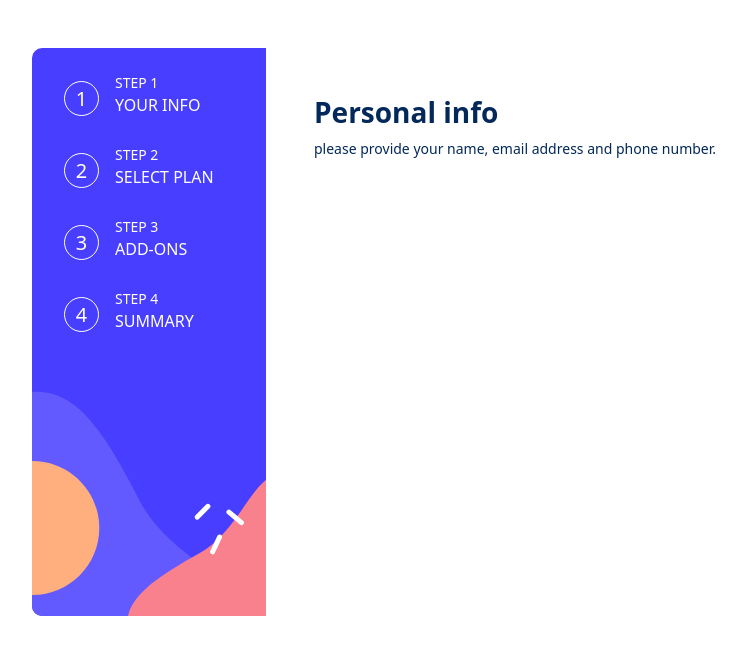
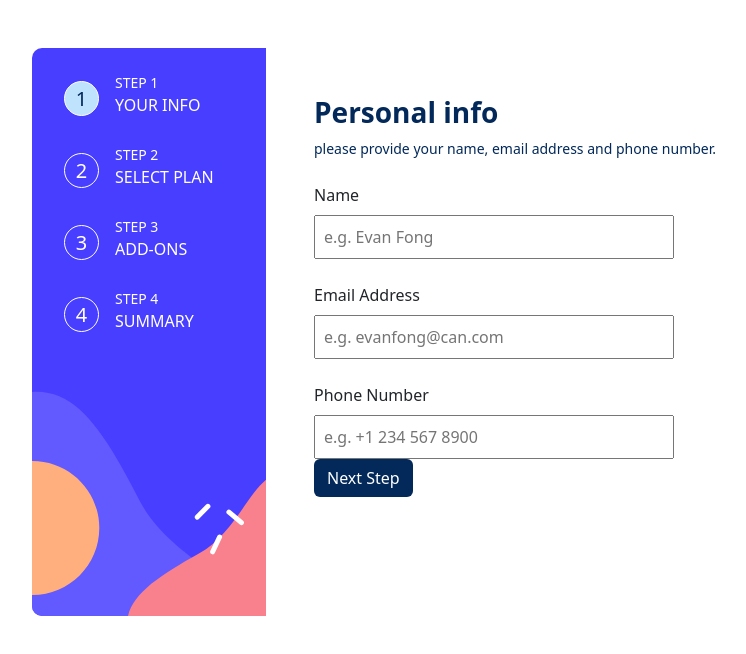
Before and after one commit to PrivDDOS/Angular-form, an Angular app: page / in a window 1280 px wide. Shown: the top 654 px of the page, without its empty margins (140-886 px from the left). Built offline with nearby package versions, Linux system fonts and the light colour scheme.

Commit message:
styling out the form

```diff
--- a/src/app/app.html
+++ b/src/app/app.html
@@ -1,11 +1,12 @@
 <div class="w-75 vh-100 container d-flex justify-content-center flex-row py-5">
-  <div class="container-left w-25 vh-50">
+  <div class="container-left w-25 h-100">
     <div class="image-container position-relative h-100">
       <img src="/assets/images/bg-sidebar-desktop.svg" alt="background" />
 
       <div class="text-overlay w-auto d-flex justify-content-center align-items-center gap-0">
         <h5
-          class="w-35px h-35px text-white d-flex align-items-center justify-content-center border border-white rounded-circle"
+          class="w-35px h-35px d-flex align-items-center justify-content-center border border-white rounded-circle"
+          [ngClass]="formStep === 1 ? 'bg-active text-dark-blue' : 'bg-transparent text-white'"
         >
           1
         </h5>
@@ -17,7 +18,8 @@
 
       <div class="text-overlay w-auto d-flex justify-content-center align-items-center gap-0">
         <h5
-          class="w-35px h-35px text-white d-flex align-items-center justify-content-center border border-white rounded-circle"
+          class="w-35px h-35px d-flex align-items-center justify-content-center border border-white rounded-circle"
+          [ngClass]="formStep === 2 ? 'bg-active text-dark-blue' : 'bg-transparent text-white'"
         >
           2
         </h5>
@@ -29,7 +31,8 @@
 
       <div class="text-overlay w-auto d-flex justify-content-center align-items-center gap-0">
         <h5
-          class="w-35px h-35px text-white d-flex align-items-center justify-content-center border border-white rounded-circle"
+          class="w-35px h-35px d-flex align-items-center justify-content-center border border-white rounded-circle"
+          [ngClass]="formStep === 3 ? 'bg-active text-dark-blue' : 'bg-transparent text-white'"
         >
           3
         </h5>
@@ -41,7 +44,8 @@
 
       <div class="text-overlay w-auto d-flex justify-content-center align-items-center gap-0">
         <h5
-          class="w-35px h-35px text-white d-flex align-items-center justify-content-center border border-white rounded-circle"
+          class="w-35px h-35px d-flex align-items-center justify-content-center border border-white rounded-circle"
+          [ngClass]="formStep === 4 ? 'bg-active text-dark-blue' : 'bg-transparent text-white'"
         >
           4
         </h5>
@@ -53,12 +57,31 @@
     </div>
   </div>
 
-  <div class="container-right w-75 vh-50 py-5 ps-5">
+  <div class="container-right w-75 h-100 py-5 ps-5">
     <form #clientForm="ngForm" (ngSubmit)="onSubmit(clientForm)">
-      <div class="top">
-        <h3 class="fw-bold text-dark-blue">Personal info</h3>
-        <p class="small text-dark-blue">please provide your name, email address and phone number.</p>
+      <div *ngIf="formStep === 1">
+        <div class="pb-2">
+          <h3 class="fw-bold text-dark-blue">Personal info</h3>
+          <p class="small text-dark-blue">please provide your name, email address and phone number.</p>
+        </div>
+
+        <div class="d-flex flex-column w-55">
+          <label for="name" class="pb-2">Name</label>
+          <input type="text" id="name" name="name" placeholder="e.g. Evan Fong" [(ngModel)]="clientInfo.name" required class="p-2">
+
+          <label for="name" class="pb-2 pt-4">Email Address</label>
+          <input type="text" id="name" name="name" placeholder="e.g. evanfong@can.com" [(ngModel)]="clientInfo.email" required class="p-2">
+
+          <label for="name" class="pb-2 pt-4">Phone Number</label>
+          <input type="text" id="name" name="name" placeholder="e.g. +1 234 567 8900" [(ngModel)]="clientInfo.phoneNum" required class="p-2">
+        </div>
+
+        <button type="button" class="btn btn-custom text-white">Next Step</button>
+
       </div>
+
+
+
     </form>
   </div>
 </div>
--- a/src/app/app.ts
+++ b/src/app/app.ts
@@ -6,6 +6,7 @@ import { ClientInfo } from '../models/user.model';
 
 @Component({
   selector: 'app-root',
+  standalone: true,
   imports: [RouterOutlet, CommonModule, FormsModule],
   templateUrl: './app.html',
   styleUrl: './app.css'
--- a/src/styles.scss
+++ b/src/styles.scss
@@ -8,7 +8,19 @@
 }
 
 .text-dark-blue {
-    color: var(--blue-950)
+  color: var(--blue-950) !important;
+}
+
+.text-white {
+  color: var(--blue-300) !important;
+}
+
+.bg-active {
+  background-color: var(--blue-200) !important;
+}
+
+.btn.btn-custom {
+  background-color: var(--blue-950) !important;
 }
 
 .image-container {
@@ -19,4 +31,9 @@
   position: absolute;
   top: 20px; /* Adjust as needed */
   left: 20px; /* Adjust as needed */
+  padding: 0 0 0 2rem;
 }
+
+.w-55 {
+  width: 55%;
+}
```
